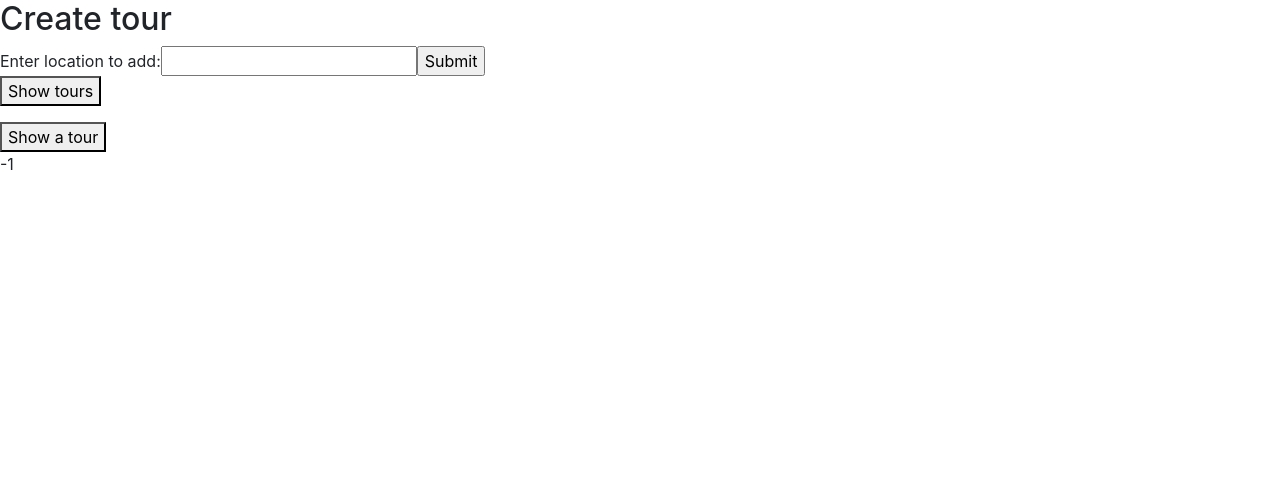
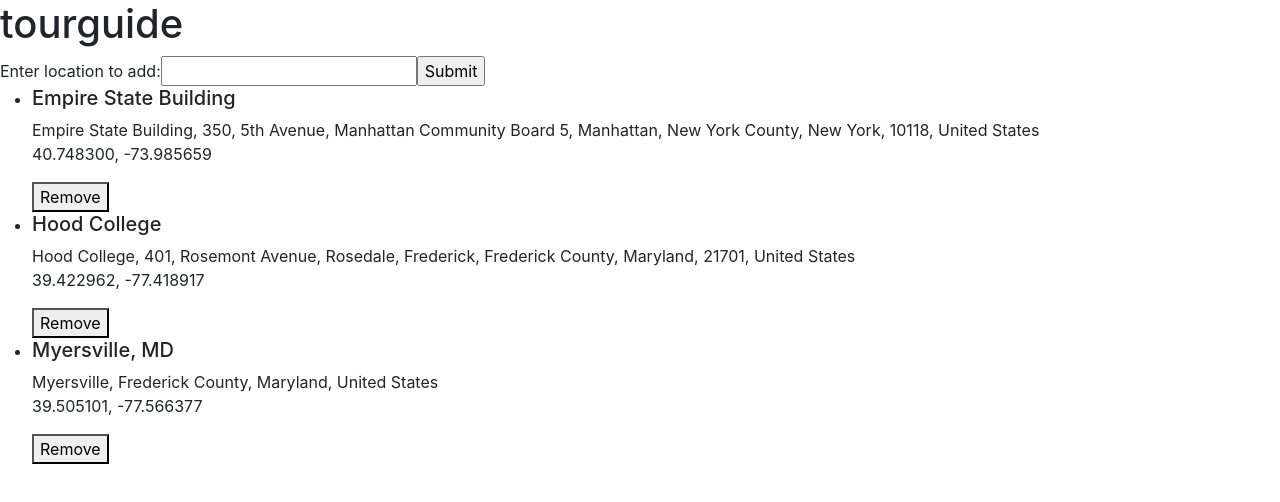
Before and after one commit to msmithp/tourguide, a React (Create React App) app in the folder frontend/: page / in a window 1280 px wide. Shown: the top 502 px of the page. Built offline with nearby package versions, Linux system fonts and the light colour scheme.

Commit message:
Add rudimentary UI and components

```diff
--- a/frontend/src/App.js
+++ b/frontend/src/App.js
@@ -1,5 +1,5 @@
 import React, { useState } from "react";
-import './App.css';
+import "./App.css";
 import axios from "axios";
 
 const sampleLocations = [
@@ -34,6 +34,15 @@
 }
 
 
+function Sidebar({ children }) {
+    return (
+        <div> {/* TODO: add CSS class */}
+            {children}
+        </div>
+    )
+}
+
+
 function SearchForm() {
     const [query, setQuery] = useState("");
     // const [loc, setLoc] = useState({});
@@ -52,18 +61,18 @@
         // .then((res) => setLoc(res.data.data[0]))
         // .catch((err) => console.log(err));
 
-        var loc = await axios.get("http://127.0.0.1:8000/api/search/" + query + '/');
+        // var loc = await axios.get("http://127.0.0.1:8000/api/search/" + query + '/');
 
-        var loc_data = {
-            name: loc.data.data[0].name,
-            address: loc.data.data[0].display_name,
-            latitude: loc.data.data[0].lat,
-            longitude: loc.data.data[0].lon
-        }
+        // var loc_data = {
+        //     name: loc.data.data[0].name,
+        //     address: loc.data.data[0].display_name,
+        //     latitude: loc.data.data[0].lat,
+        //     longitude: loc.data.data[0].lon
+        // }
 
-        axios.post("http://127.0.0.1:8000/api/add_location/", loc_data)
-        .then((res) => console.log(res))
-        .catch((err) => console.log(err));
+        // axios.post("http://127.0.0.1:8000/api/add_location/", loc_data)
+        // .then((res) => console.log(res))
+        // .catch((err) => console.log(err));
     }
 
     return (
@@ -76,34 +85,61 @@
     )
 }
 
+
+function LocationList({ locations }) {
+    const listItems = locations.map(loc =>
+        <li key={loc.id}>
+            <LocationCard
+                name={loc.name}
+                address={loc.address}
+                latitude={loc.latitude}
+                longitude={loc.longitude}
+            />
+        </li>
+    );
+
+    return (
+        <div> {/* TODO: add CSS class */}
+            <ul>{listItems}</ul>
+        </div>
+    );
+}
+
+
+function LocationCard({ name, address, latitude, longitude }) {
+    return (
+        <div> {/* TODO: add CSS class */}
+            <h5>{name}</h5>
+            <p>{address}<br />{latitude}, {longitude}</p>
+            <button>Remove</button>
+        </div>
+    );
+}
+
+
 export default function App() {
     const [tours, setTours] = useState([]);
-    const [currentTour, setCurrentTour] = useState(-1);
+    const [currentTour, setCurrentTour] = useState(0);
     const [locations, setLocations] = useState([]);
 
     const getTours = () => {
         axios.get("http://127.0.0.1:8000/api/tours/")
-        .then((res) => this.setState({tours: JSON.stringify(res.data)}))
+        .then((res) => setTours(res.data))
         .catch((err) => console.log(err));
-    }
+    };
 
     const getATour = () => {
         // code here to retrieve a tour
 
-    }
+    };
 
     return (
         <main>
-            <h2>Create tour</h2>
-            <SearchForm />
-            <button onClick={getTours}>
-                Show tours
-            </button>
-            <p>{tours}</p>
-            <button onClick={getATour}>
-                Show a tour
-            </button>
-            <p>{currentTour}</p>
+            <h1>tourguide</h1>
+            <Sidebar>
+                <SearchForm />
+                <LocationList locations={sampleLocations} />
+            </Sidebar>
         </main>
-    )
+    );
 }
```
Also changed, not shown: frontend/src/logo.svg (deleted).
